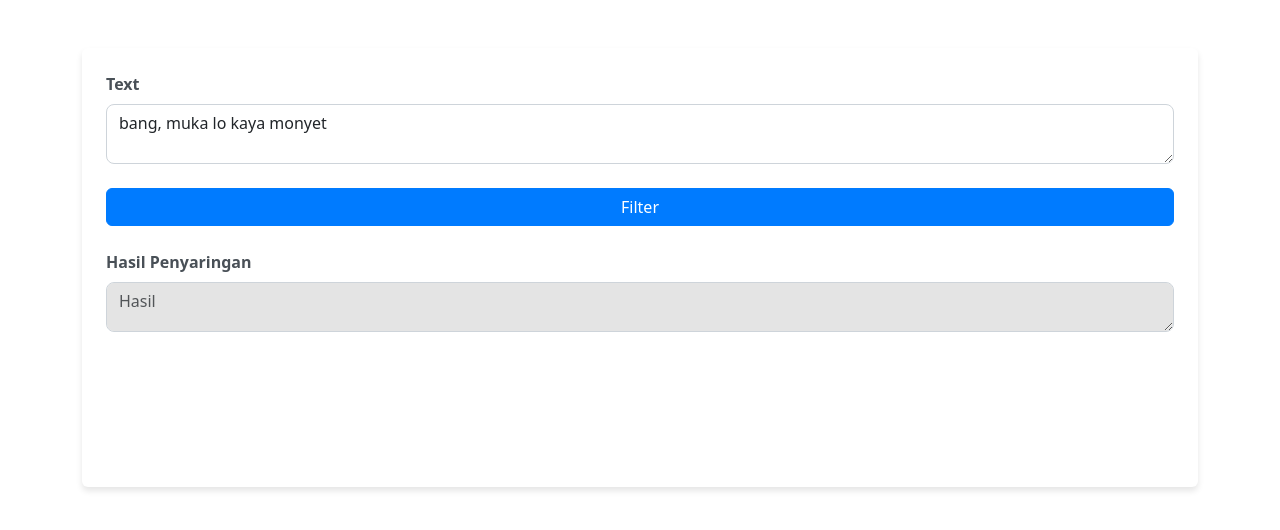
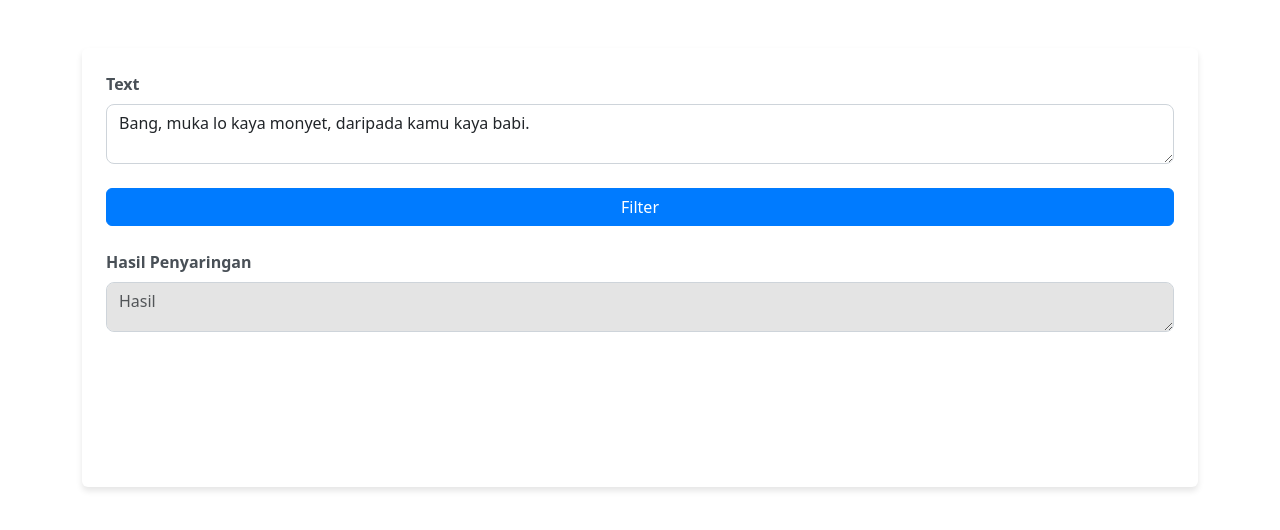
Before and after one commit to vkyas/vkyas.github.io, a plain HTML site: page index.html in a window 1280 px wide. Drawn offline with nearby package versions, Linux system fonts and the light colour scheme.

Commit message:
Update index.html
fix typo

```diff
--- a/index.html
+++ b/index.html
@@ -32,7 +32,7 @@
             placeholder="Masukkan Kata"
             style="height: 60px"
             id="my_text"
-          >bang, muka lo kaya monyet</textarea>
+          >Bang, muka lo kaya monyet, daripada kamu kaya babi.</textarea>
         </div>
 
         <button class="btn btn-primary btn-block" id="btn_filter">
```
